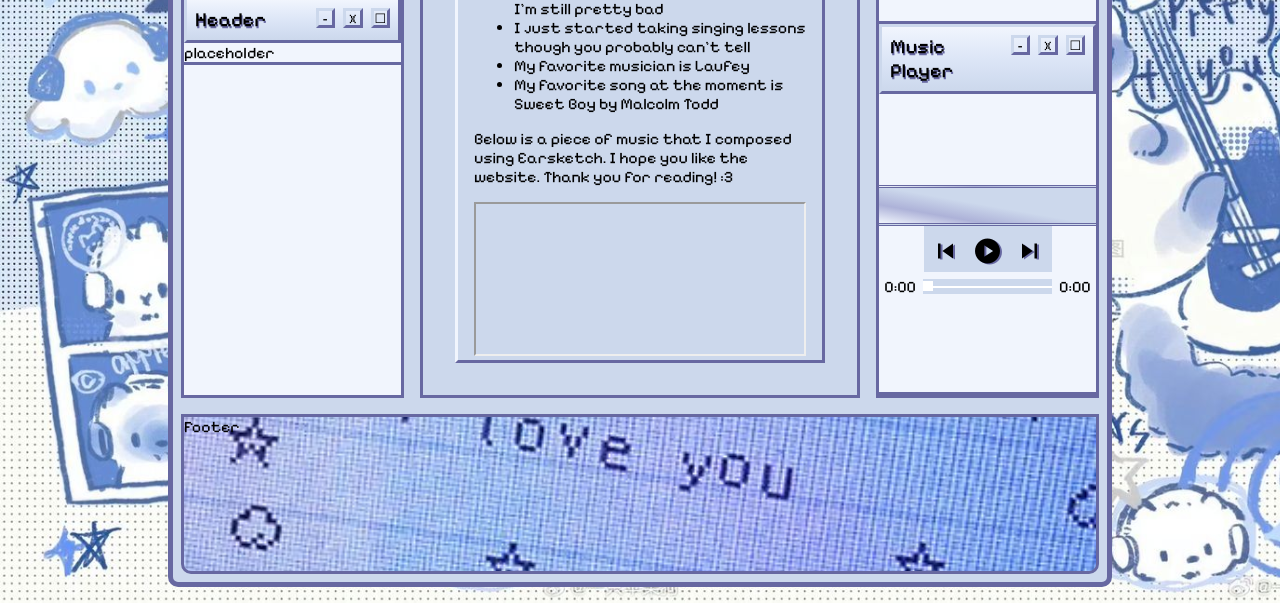
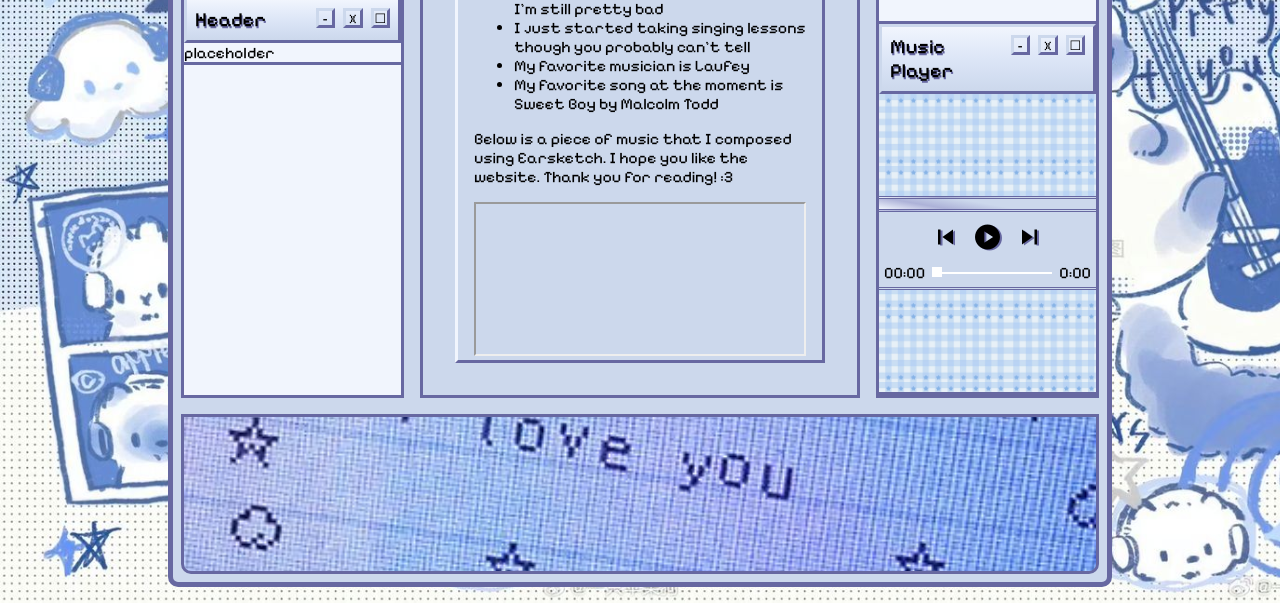
Before and after one commit to cheesydoritos08/techgirls-website, a plain HTML site: page index.html in a window 1280 px wide. Shown: the part 598-1201 px from the top of the page. Drawn offline with Linux system fonts and the light colour scheme.

```diff
--- a/index.html
+++ b/index.html
@@ -138,6 +138,7 @@
                             <marquee scrollamount="8" class="songtitle"></marquee>
                         </div>
 
+                        <section id="musicplayer-buttons">
                           <table class="controls">
                               <tr>
                                   <td>
@@ -163,10 +164,11 @@
                           </div>
 
                           <audio id="music" src=""></audio>
+                        </section>
                     </div>
       </section>
     </section>
-    <section class="footer-section">Footer</section>
+    <section class="footer-section"></section>
     <div>
   </body>
 </html>
--- a/index.js
+++ b/index.js
@@ -1,3 +1,28 @@
+const phrases = [
+    "Evil is always possible. And goodness is eternally difficult.",
+    "The world changes, we do not, therein lies the irony that kills us.",
+    "The only power that exists is inside ourselves.",
+    "Like all strong people, she suffered always a measure of loneliness; she was a marginal outsider, a secret infidel of a certain sort.",
+    "It was as if the empty nights were made for thinking of him. And sometimes I found myself so vividly aware of him it was as if he had only just left the room and the ring of his voice were still there. And somehow, there was a disturbing comfort in that, and, despite myself, I’d envision his face.",
+    "Do you know what it means to be loved by Death?... Do you know what it means to have Death know your name?",
+    "As if the night had said to me, ‘You are the night and the night alone understands you and enfolds you in its arms’ One with the shadows. Without nightmare. An inexplicable peace.",
+    "How pathetic it is to describe these things which can't truly be described.",
+    "I was a newborn vampire, weeping at the beauty of the night.",
+    "I lived like a man who wanted to die but who had no courage to do it himself.",
+    "My last sunrise. That morning, I was not yet a vampire. And I saw my last sunrise. I remember it completely; yet I do not think I remember any other sunrise before it.",
+    "Because no one could in any guise convince me of what I myself knew to be true, that I was damned in my own mind and soul.",
+    "That is the crowning evil, that we can even go so far as to love each other, you and I. And who else would show us a particle of love, a particle of compassion or mercy? Who else, knowing us as we know each other, could do anything but destroy us? Yet we can love each other.",
+  ];
+
+  // Function that takes a list of items, and returns a random item
+  const randomItem = Math.floor(Math.random() * phrases.length);
+
+  document.getElementById("random-quote").innerHTML =  phrases[randomItem];
+
+
+
+
+
   // Music player code
 
                           // initiate variables
--- a/style.css
+++ b/style.css
@@ -202,17 +202,27 @@
 
 /* music player  styling*/
 #musicplayer{
-    background-color: var(--secondary-color); /* background color of player */
+    background-image: url("imgs/sidebar_background.jpg"); /* background color of player */
+    background-size: 8em;
+
     width: 100%; /* width of the player */
     height: 100%;
     display: flex;
     justify-content: center;
-    align-items: center;
+    align-items: stretch;
     flex-direction: column;
 }
 
 /* make the buttons centered and a different color from the music player background */
+#musicplayer-buttons {
+  display: flex;
+  flex-direction: column;
+  background-color: var(--primary-color);
+  margin: 0;
+  border: 0;
+  border-bottom: var(--inner-border-width) var(--primary-border-color) double;
 
+}
 
 .songtitle{
     padding: 5px; /* padding around song title */
```
Lines whose indentation alone changed are shown as unchanged.
